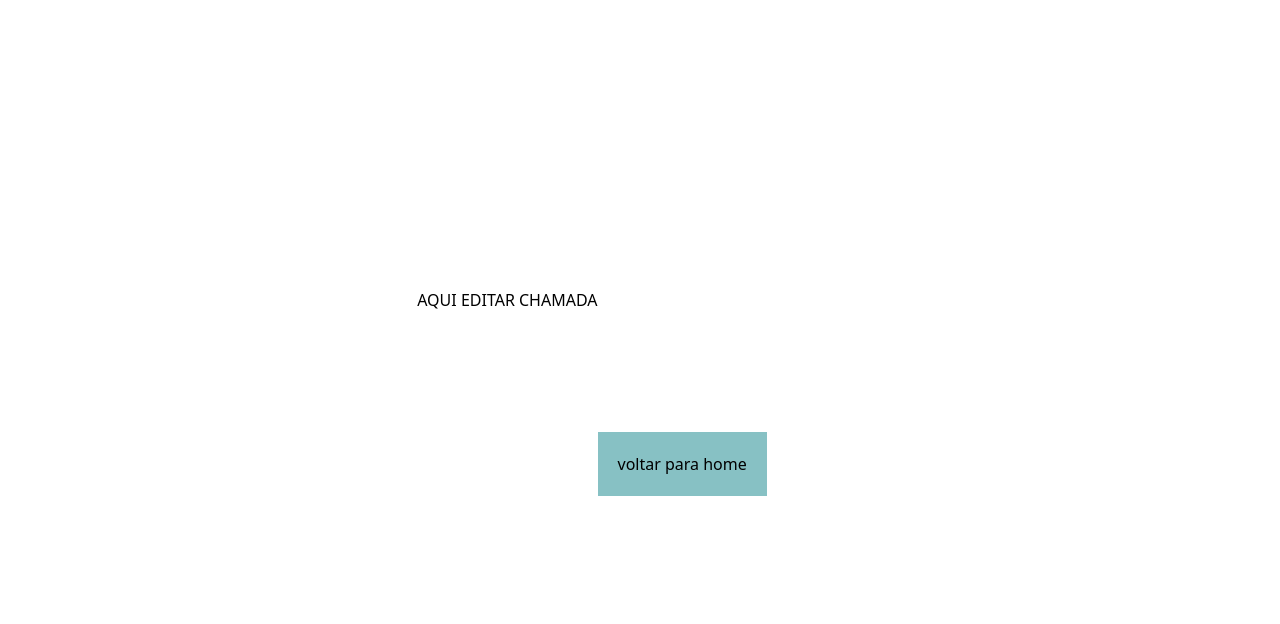
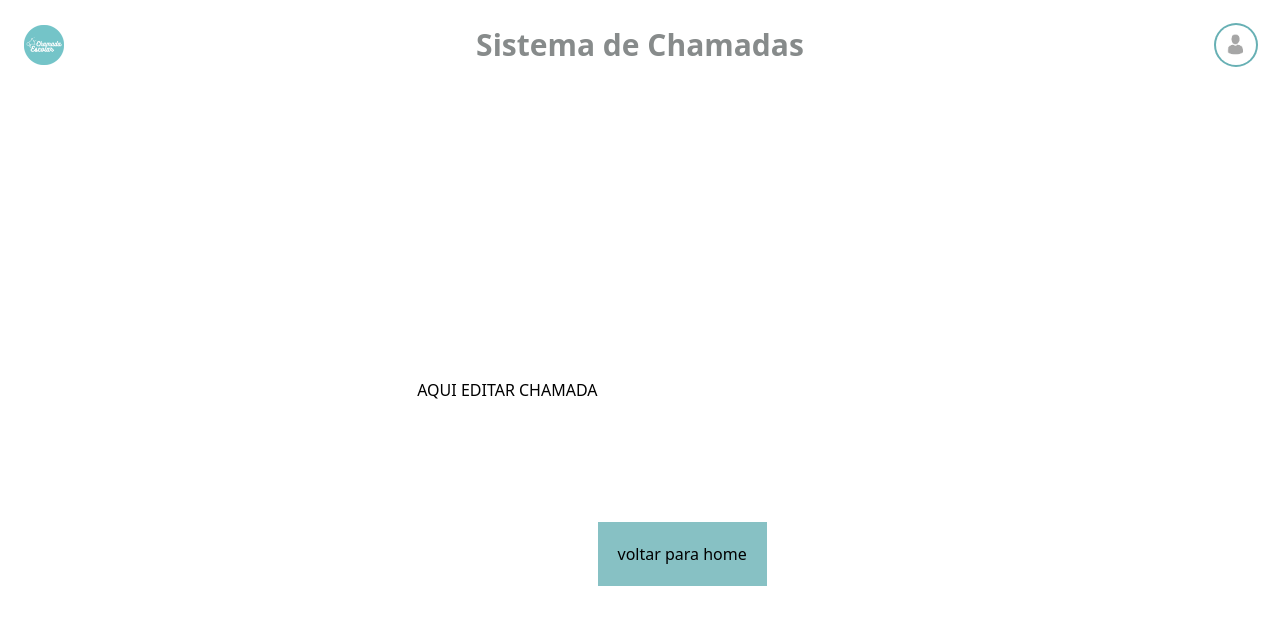
Before and after one commit to lbseven7/chamada-escolar, a React (Vite) app: page /edit in a window 1280 px wide. Shown: the top 624 px of the page. Built offline with nearby package versions, Linux system fonts and the light colour scheme.

Commit message:
feat: chama componente Header nas páginas Call e Edit

```diff
--- a/src/pages/Call/index.jsx
+++ b/src/pages/Call/index.jsx
@@ -1,7 +1,10 @@
 import { Link } from 'react-router-dom';
+import Header from '../../components/Header';
 
 function Call() {
   return (
+    <>
+      <Header />
       <div className="flex justify-center mt-72">
         <h1>AQUI FAZER CHAMADA</h1>
         <div>
@@ -12,6 +15,7 @@ function Call() {
           </Link>
         </div>
       </div>
+    </>
   );
 }
 
--- a/src/pages/EditCall/index.jsx
+++ b/src/pages/EditCall/index.jsx
@@ -1,7 +1,10 @@
 import { Link } from 'react-router-dom';
+import Header from '../../components/Header';
 
 function Edit() {
   return (
+    <>
+      <Header />
       <div className="flex justify-center mt-72 text-center">
         <h1>AQUI EDITAR CHAMADA</h1>
 
@@ -13,6 +16,7 @@ function Edit() {
           </Link>
         </div>
       </div>
+    </>
   );
 }
 
```
Lines whose indentation alone changed are shown as unchanged.
